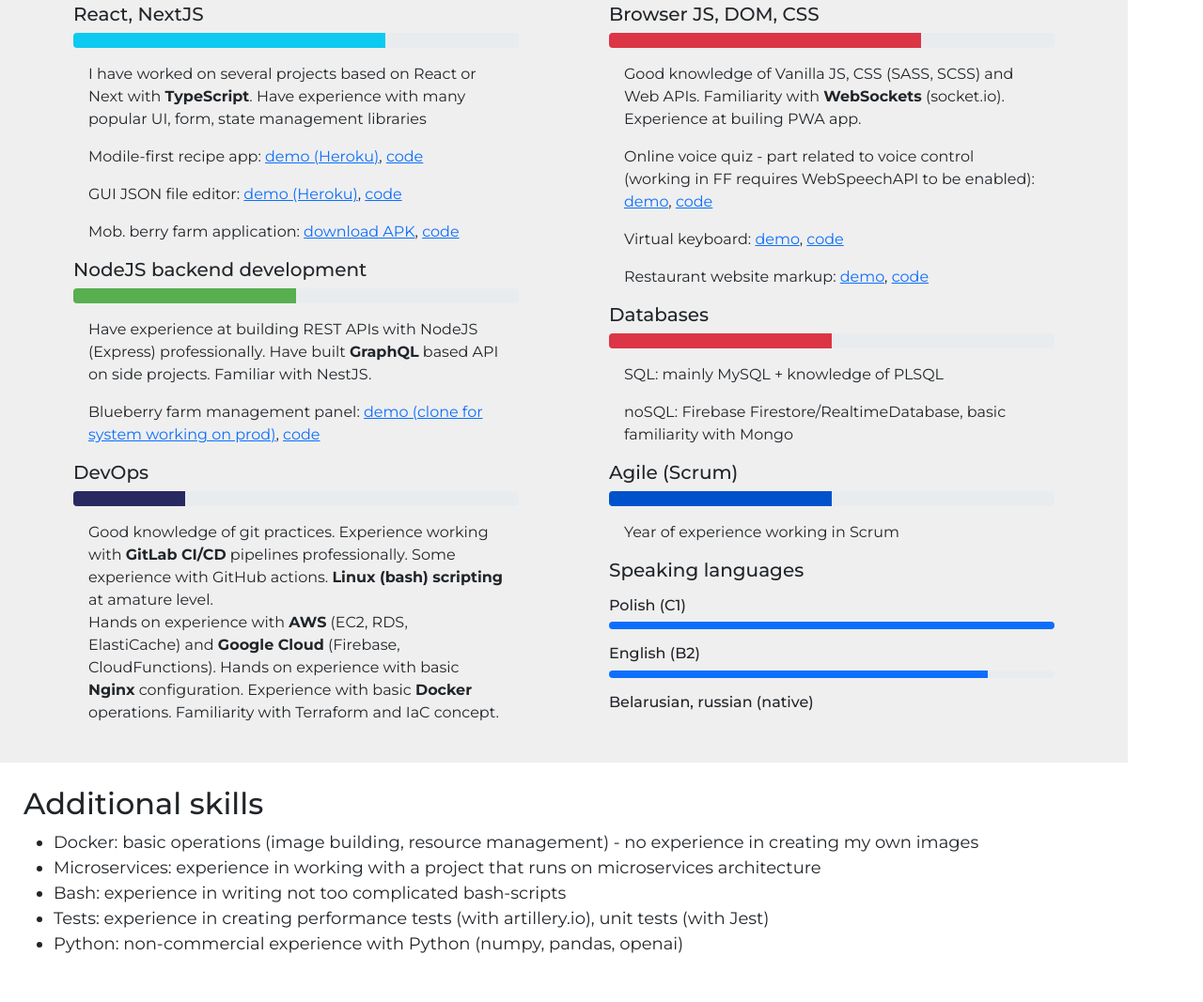
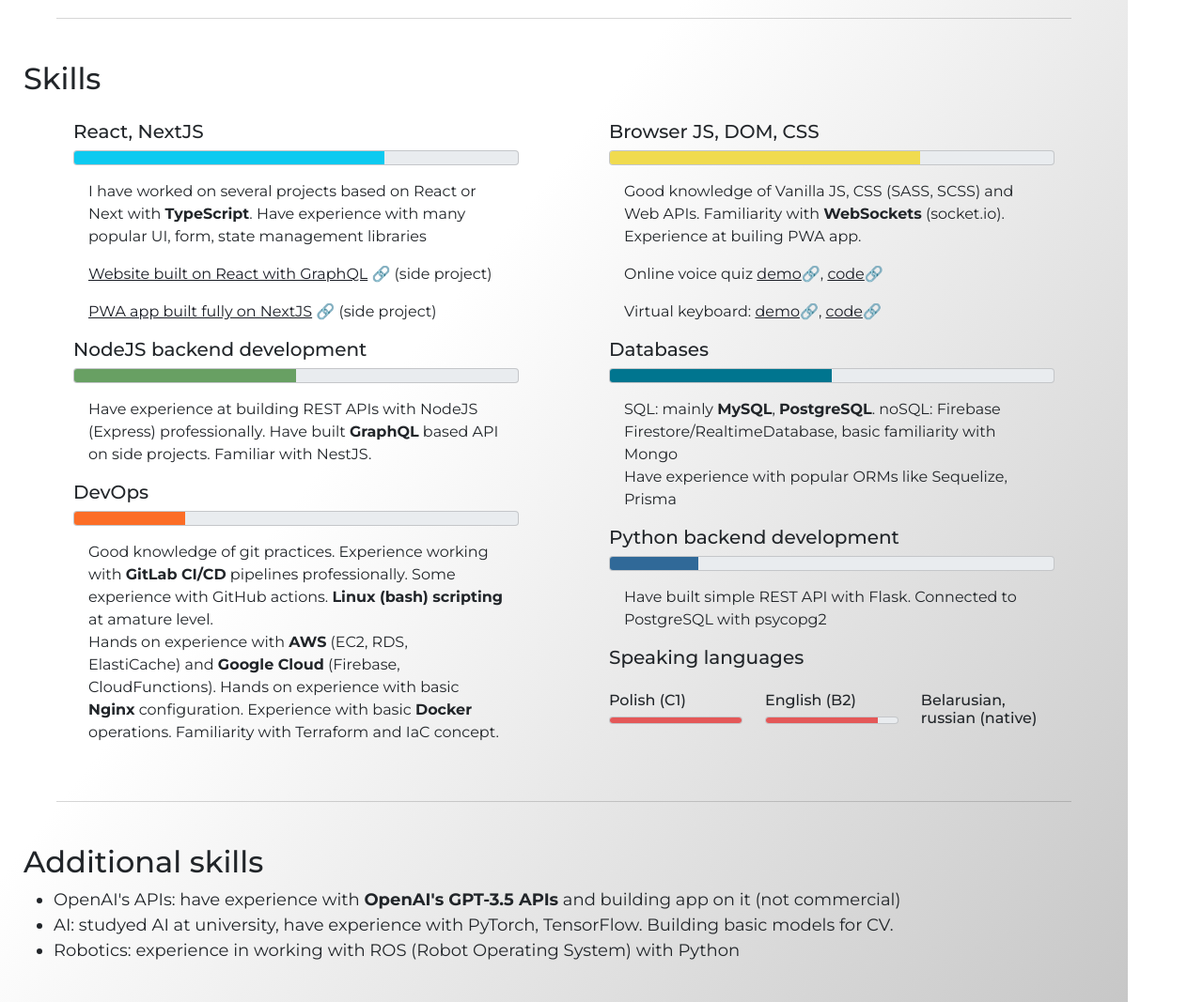
Before and after one commit to nkvch/CV, a plain HTML site: page index.html in a window 1280 px wide. Shown: the part 770-1837 px from the top of the page at 94% size. Drawn offline with nearby package versions, Linux system fonts and the light colour scheme.

Commit message:
ver. 13.05.2023

```diff
--- a/index.html
+++ b/index.html
@@ -1,12 +1,17 @@
 <!DOCTYPE html>
 <html>
+
 <head>
     <meta charset="UTF-8">
     <meta http-equiv="X-UA-Compatible" content="IE=edge">
     <link rel="preconnect" href="https://fonts.gstatic.com">
-    <link href="https://fonts.googleapis.com/css2?family=Montserrat:wght@200;300;400;500;600;700&display=swap" rel="stylesheet">
-    <link href="https://cdn.jsdelivr.net/npm/bootstrap@5.0.1/dist/css/bootstrap.min.css" rel="stylesheet" integrity="sha384-+0n0xVW2eSR5OomGNYDnhzAbDsOXxcvSN1TPprVMTNDbiYZCxYbOOl7+AMvyTG2x" crossorigin="anonymous">
-    <script src="https://cdn.jsdelivr.net/npm/bootstrap@5.0.1/dist/js/bootstrap.bundle.min.js" integrity="sha384-gtEjrD/SeCtmISkJkNUaaKMoLD0//ElJ19smozuHV6z3Iehds+3Ulb9Bn9Plx0x4" crossorigin="anonymous"></script>
+    <link href="https://fonts.googleapis.com/css2?family=Montserrat:wght@200;300;400;500;600;700&display=swap"
+        rel="stylesheet">
+    <link href="https://cdn.jsdelivr.net/npm/bootstrap@5.0.1/dist/css/bootstrap.min.css" rel="stylesheet"
+        integrity="sha384-+0n0xVW2eSR5OomGNYDnhzAbDsOXxcvSN1TPprVMTNDbiYZCxYbOOl7+AMvyTG2x" crossorigin="anonymous">
+    <script src="https://cdn.jsdelivr.net/npm/bootstrap@5.0.1/dist/js/bootstrap.bundle.min.js"
+        integrity="sha384-gtEjrD/SeCtmISkJkNUaaKMoLD0//ElJ19smozuHV6z3Iehds+3Ulb9Bn9Plx0x4"
+        crossorigin="anonymous"></script>
     <script src="https://kit.fontawesome.com/fad0da5ccb.js" crossorigin="anonymous"></script>
     <title>Stanislau Stankevich</title>
     <style>
@@ -32,6 +37,10 @@
             align-items: center;
             background-color: rgb(0, 0, 0);
             color: white;
+        }
+
+        main {
+            background: linear-gradient(308deg, rgba(2,0,36,1) 0%, rgba(0,0,0,0.2191001400560224) 0%, rgba(255,255,255,1) 53%);
         }
 
         .photo {
@@ -64,19 +73,23 @@
             position: relative;
         }
 
-        .contact-info .address::before{
+        .contact-info .address::before {
             content: "\f3c5";
         }
 
-        .contact-info .github::before{
+        .contact-info .github::before {
             content: "\f09b";
+        }
+
+        .contact-info .linkedin::before {
+            content: "\f08c";
         }
 
         .contact-info .email::before {
             content: "\f199";
         }
 
-        .contact-info .phone::before{
+        .contact-info .phone::before {
             content: "\f879";
         }
 
@@ -88,13 +101,14 @@
             left: -35px;
         }
 
-        .contact-info a:link, .contact-info a:visited{
+        .contact-info a:link,
+        .contact-info a:visited {
             color: white;
             text-decoration: none;
         }
 
         .contact-info a:hover {
-            color:#6c93ff;
+            color: #6c93ff;
             text-decoration: none;
         }
 
@@ -104,9 +118,9 @@
             padding: 25px;
         }
 
-        .section:nth-child(odd) {
+        /* .section:nth-child(even) {
             background-color: rgba(0, 0, 0, 0.062);
-        }
+        } */
 
         .profile p {
             text-align: justify;
@@ -170,28 +184,92 @@
             gap: 20px;
         }
 
+        .langs {
+            display: flex;
+            justify-content: space-between;
+            width: 100%;
+            gap: 20px;
+        }
+
+        .langs .lang {
+            width: 30%;
+        }
+
+        .progress {
+            /* background-color: aqua; */
+            border: 1px solid rgba(0, 0, 0, 0.162);
+        }
+
+        .python-color {
+            background-color: #306998;
+        }
+
+        .python-yellow {
+            background-color: #f7e018;
+        }
+
+        .python-gradient {
+            background: linear-gradient(90deg, #306998 50%, #f7e018 50%);
+        }
+
+        .gitlab-color {
+            background-color: #fc6d26;
+        }
+
+        .mysql-color {
+            background-color: #00758f;
+        }
+
+        .browser-color {
+            background-color: #f0db4f;
+        }
+
+        .nodejs-color {
+            background-color: #68a063;
+        }
+
+        .lang-color {
+            background-color: #e45858;
+        }
+
+        .app-link {
+            color: #1b1e26;
+        }
+
+        .divider {
+            width: 90%;
+            height: 1px;
+            background-color: rgba(0, 0, 0, 0.162);
+            margin: 20px auto;
+        }
     </style>
 </head>
+
 <body>
     <header>
         <img class="photo" src="photo2.jpg">
         <div class="name-holder">
             <h1>Stanislau Stankevich</h1>
-            <p>Full-Stack developer</p>
+            <p>Full Stack developer</p>
         </div>
         <ul class="contact-info">
-            <li class="github"><a href="https://github.com/nkvch">github.com/nkvch</a></li>
-            <li class="email"><a href="mailto: nkvch.st@gmail.com">nkvch.st@gmail.com</a></li>
-            <li class="phone">+48 660 226 397</li>
+            <li class="github"><a href="https://github.com/nkvch">github.com/nkvch &#x1F517;</a></li>
+            <li class="linkedin"><a href="https://www.linkedin.com/in/stanislau-stankevich-19883b209/">linkedin.com/nkvch &#x1F517;</a></li>
+            <li class="email"><a href="mailto: nkvch.st@gmail.com">nkvch.st@gmail.com &#128279;</a></li>
+            <li class="phone">
+                <a href="tel:+48660226397">+48 660 226 397</a>
+            </li>
         </ul>
     </header>
     <main>
         <section class="section profile">
             <article>
                 <h2>Profile</h2>
-                <p>I have been programming in JS for two years. I create full-stack applications in React and NodeJS, but I also have some experience on mobile. Being working commercially for a year, I am currently looking for a job in a new project to bring my skills to creating useful tools and applications. I learn new things quickly, like to constantly learn new technologies and can learn and gain knowledge on my own.</p>
+                <p>As a Full Stack Developer, I am passionate about building functional and visually appealing applications. With a focus on JavaScript and TypeScript, I have a strong foundation in web development. As a pregraduate student of Automatics and Robotics, I bring a multidisciplinary approach to my work. Worked on developping microservices-based apps, using Git and CI/CD tools. Deploying full-stack apps on AWS. Worked in Scrum. I am always eager to learn new technologies and skills to enhance my expertise.
+                </p>
             </article>
         </section>
+        <div class="divider"></div>
         <div class="section section-joiner">
             <section class="education">
                 <h2>Education</h2>
@@ -199,9 +277,9 @@
                     <li class="list-group-item job">
                         <h5>Automatics and robotics</h5>
                         <div class="company">
-                        <img class="company-logo" src="weiti.jpeg"/>
+                            <img class="company-logo" src="weiti.jpeg" />
                             <p>Warsaw University of Technology <br />
-                        Faculty of Electronics and Information Technology <br/>
+                                Faculty of Electronics and Information Technology <br />
                                 october 2019 - semtember 2023 (planned)</p>
                         </div>
                     </li>
@@ -211,21 +289,22 @@
                 <h2>Experience</h2>
                 <ul class="list-group">
                     <li class="list-group-item job">
-                <h5>Junior Full-Stack Developer</h5>
+                        <h5>Junior Full Stack Developer</h5>
                         <div class="company">
-                    <img class="company-logo" src="wp-pl-logo.png"/>
+                            <img class="company-logo" src="wp-pl-logo.png" />
                             <p>Wirtualna Polska Media (july 2021 - july 2022)</p>
                         </div>
                     </li>
                     <li class="list-group-item job">
                         <h5>Mid Frontend Developer</h5>
                         <div class="company">
-                    <img class="company-logo" src="usertive.jpeg"/>
+                            <img class="company-logo" src="usertive.jpeg" />
                             <p>Usertive (DaftCode group) (semptember 2022 - march 2023)</p>
                         </div>
                 </ul>
             </section>
         </div>
+        <div class="divider"></div>
         <section class="section skills">
             <h2 class="mb-4">Skills</h2>
             <div class="container">
@@ -233,70 +312,101 @@
                     <div class="col px-5">
                         <p class="h5">React, NextJS</p>
                         <div class="progress">
-                            <div class="progress-bar bg-info" role="progressbar" style="width: 70%" aria-valuenow="70" aria-valuemin="0" aria-valuemax="100"></div>
+                            <div class="progress-bar bg-info" role="progressbar" style="width: 70%" aria-valuenow="70"
+                                aria-valuemin="0" aria-valuemax="100"></div>
                         </div>
-                        <p class="mt-3 mx-3">I have worked on several projects based on React or Next with <strong>TypeScript</strong>. Have experience with many popular UI, form, state management libraries</p>
-                        <p class="mt-3 mx-3">Modile-first recipe app: <a href="https://agile-dusk-75413.herokuapp.com/">demo (Heroku)</a>, <a href="https://github.com/nkvch/Recipapp">code</a></p>
-                        <p class="mt-3 mx-3">GUI JSON file editor: <a href="https://json-editor-1.herokuapp.com/">demo (Heroku)</a>, <a href="https://github.com/nkvch/JSON-editor">code</a></p>
-                        <p class="mt-3 mx-3">Mob. berry farm application: <a href="http://farmapp.nkvch.me/download">download APK</a>, <a href="https://github.com/nkvch/Berry_QR">code</a></p>
+                        <p class="mt-3 mx-3">I have worked on several projects based on React or Next with
+                            <strong>TypeScript</strong>. Have experience with many popular UI, form, state management
+                            libraries</p>
+                        <p class="mt-3 mx-3"><a
+                             class="app-link" href="http://rekwizytornia.maltastudio.pl/">Website built on React with GraphQL</a> &#x1F517; (side project)</p>
+                        <p class="mt-3 mx-3"><a
+                                class="app-link" href="https://berry-more.com/">PWA app built fully on NextJS</a> &#x1F517; (side project)</p>
+
                         <p class="h5">NodeJS backend development</p>
                         <div class="progress">
-                            <div class="progress-bar mongo-node-color" role="progressbar" style="width: 50%" aria-valuenow="50" aria-valuemin="0" aria-valuemax="100"></div>
+                            <div class="progress-bar nodejs-color" role="progressbar" style="width: 50%"
+                                aria-valuenow="50" aria-valuemin="0" aria-valuemax="100"></div>
                         </div>
                         <p class="mt-3 mx-3">
-                            Have experience at building REST APIs with NodeJS (Express) professionally. Have built <strong>GraphQL</strong> based API on side projects. Familiar with NestJS.
+                            Have experience at building REST APIs with NodeJS (Express) professionally. Have built
+                            <strong>GraphQL</strong> based API on side projects. Familiar with NestJS.
                         </p>
-                        <p class="mt-3 mx-3">Blueberry farm management panel: <a href="http://farmapp.nkvch.me">demo (clone for system working on prod)</a>, <a href="https://github.com/nkvch/qr-berrymore-app">code</a></p>
                         <p class="h5">DevOps</p>
                         <div class="progress">
-                            <div class="progress-bar git-color" role="progressbar" style="width: 25%" aria-valuenow="45" aria-valuemin="0" aria-valuemax="100"></div>
+                            <div class="progress-bar gitlab-color" role="progressbar" style="width: 25%" aria-valuenow="45"
+                                aria-valuemin="0" aria-valuemax="100"></div>
                         </div>
-                        <p class="mt-3 mx-3">Good knowledge of git practices. Experience working with <strong>GitLab CI/CD</strong> pipelines professionally. Some experience with GitHub actions. <strong>Linux (bash) scripting</strong> at amature level. <br/>
-                        Hands on experience with <strong>AWS</strong> (EC2, RDS, ElastiCache) and <strong>Google Cloud</strong> (Firebase, CloudFunctions). Hands on experience with basic <strong>Nginx</strong> configuration. Experience with basic <strong>Docker</strong> operations. Familiarity with Terraform and IaC concept.</p>
+                        <p class="mt-3 mx-3">Good knowledge of git practices. Experience working with <strong>GitLab
+                                CI/CD</strong> pipelines professionally. Some experience with GitHub actions.
+                            <strong>Linux (bash) scripting</strong> at amature level. <br />
+                            Hands on experience with <strong>AWS</strong> (EC2, RDS, ElastiCache) and <strong>Google
+                                Cloud</strong> (Firebase, CloudFunctions). Hands on experience with basic
+                            <strong>Nginx</strong> configuration. Experience with basic <strong>Docker</strong>
+                            operations. Familiarity with Terraform and IaC concept.</p>
                         </p>
                     </div>
                     <div class="col px-5">
                         <p class="h5">Browser JS, DOM, CSS</p>
                         <div class="progress">
-                            <div class="progress-bar bg-danger" role="progressbar" style="width: 70%" aria-valuenow="70" aria-valuemin="0" aria-valuemax="100"></div>
+                            <div class="progress-bar browser-color" role="progressbar" style="width: 70%"
+                                aria-valuenow="70" aria-valuemin="0" aria-valuemax="100"></div>
                         </div>
-                        <p class="mt-3 mx-3">Good knowledge of Vanilla JS, CSS (SASS, SCSS) and Web APIs. Familiarity with <strong>WebSockets</strong> (socket.io). Experience at builing PWA app.
-                        <p class="mt-3 mx-3">Online voice quiz - part related to voice control (working in FF requires WebSpeechAPI to be enabled): <a href="https://lang-robot.gitlab.io/">demo</a>, <a href="https://gitlab.com/lang-robot/lang-robot.gitlab.io">code</a></p>
-                        <p class="mt-3 mx-3">Virtual keyboard: <a href="https://nkvch.github.io/virtual-keyboard/">demo</a>, <a href="https://github.com/nkvch/virtual-keyboard/tree/main">code</a></p>
-                        <p class="mt-3 mx-3">Restaurant website markup: <a href="https://nkvch.github.io/restaurant_markup/">demo</a>, <a href="https://github.com/nkvch/restaurant_markup">code</a></p>
+                        <p class="mt-3 mx-3">Good knowledge of Vanilla JS, CSS (SASS, SCSS) and Web APIs. Familiarity
+                            with <strong>WebSockets</strong> (socket.io). Experience at builing PWA app.
+                        <p class="mt-3 mx-3">Online voice quiz <a class="app-link" href="https://lang-robot.gitlab.io/">demo</a>&#x1F517;, <a
+                                class="app-link"
+                                href="https://gitlab.com/lang-robot/lang-robot.gitlab.io">code</a>&#x1F517;</p>
+                        <p class="mt-3 mx-3">Virtual keyboard: <a
+                                class="app-link"
+                                href="https://nkvch.github.io/virtual-keyboard/">demo</a>&#x1F517;, <a
+                                class="app-link"
+                                href="https://github.com/nkvch/virtual-keyboard/tree/main">code</a>&#x1F517;</p>
                         <p class="h5">Databases</p>
                         <div class="progress">
-                            <div class="progress-bar bg-danger" role="progressbar" style="width: 50%" aria-valuenow="50" aria-valuemin="0" aria-valuemax="100"></div>
+                            <div class="progress-bar mysql-color" role="progressbar" style="width: 50%" aria-valuenow="50"
+                                aria-valuemin="0" aria-valuemax="100"></div>
                         </div>
-                        <p class="mt-3 mx-3">SQL: mainly MySQL + knowledge of PLSQL</p>
-                        <p class="mt-3 mx-3">noSQL: Firebase Firestore/RealtimeDatabase, basic familiarity with Mongo</p>
-                        <p class="h5">Agile (Scrum)</p>
+                        <p class="mt-3 mx-3">SQL: mainly <strong>MySQL</strong>, <strong>PostgreSQL</strong>. noSQL:
+                            Firebase Firestore/RealtimeDatabase, basic familiarity with Mongo<br />
+                            Have experience with popular ORMs like Sequelize, Prisma</p>
+                        <p class="h5">Python backend development</p>
                         <div class="progress">
-                            <div class="progress-bar agile-color" role="progressbar" style="width: 50%" aria-valuenow="50" aria-valuemin="0" aria-valuemax="100"></div>
+                            <div class="progress-bar python-color" role="progressbar" style="width: 20%" aria-valuenow="30"
+                                aria-valuemin="0" aria-valuemax="100"></div>
                         </div>
-                        <p class="mt-3 mx-3">Year of experience working in Scrum</p>
+                        <p class="mt-3 mx-3">Have built simple REST API with Flask. Connected to PostgreSQL with psycopg2</p>
                         <p class="h5">Speaking languages</p>
+                        <div class="langs">
+                            <div class="lang">
                                 <p class="h6 mt-3">Polish (C1)</p>
                                 <div class="progress" style="height: 8px;">
-                            <div class="progress-bar" role="progressbar" style="width: 100%" aria-valuenow="100" aria-valuemin="0" aria-valuemax="100"></div>
+                                    <div class="progress-bar lang-color" role="progressbar" style="width: 100%" aria-valuenow="100"
+                                        aria-valuemin="0" aria-valuemax="100"></div>
                                 </div>
+                            </div>
+                            <div class="lang">
                                 <p class="h6 mt-3">English (B2)</p>
                                 <div class="progress" style="height: 8px;">
-                            <div class="progress-bar" role="progressbar" style="width: 85%" aria-valuenow="85" aria-valuemin="0" aria-valuemax="100"></div>
+                                    <div class="progress-bar lang-color" role="progressbar" style="width: 85%" aria-valuenow="85"
+                                        aria-valuemin="0" aria-valuemax="100"></div>
                                 </div>
+                            </div>
+                            <div class="lang">
                                 <p class="h6 mt-3">Belarusian, russian (native)</p>
                             </div>
                         </div>
                     </div>
+                </div>
+            </div>
         </section>
+        <div class="divider"></div>
         <section class="section additional-skills">
             <h2>Additional skills</h2>
             <ul class="add-skills">
-                <li>Docker: basic operations (image building, resource management) - no experience in creating my own images</li>
-                <li>Microservices: experience in working with a project that runs on microservices architecture</li>
-                <li>Bash: experience in writing not too complicated bash-scripts</li>
-                <li>Tests: experience in creating performance tests (with artillery.io), unit tests (with Jest)</li>
-                <li>Python: non-commercial experience with Python (numpy, pandas, openai)</li>
+                <li>OpenAI's APIs: have experience with <strong>OpenAI's GPT-3.5 APIs</strong> and building app on it (not commercial)</li>
+                <li>AI: studyed AI at university, have experience with PyTorch, TensorFlow. Building basic models for CV.</li>
+                <li>Robotics: experience in working with ROS (Robot Operating System) with Python</li>
             </ul>
         </section>
     </main>
@@ -304,4 +414,5 @@
 
     </footer>
 </body>
+
 </html>
```
Lines whose indentation alone changed are shown as unchanged.
